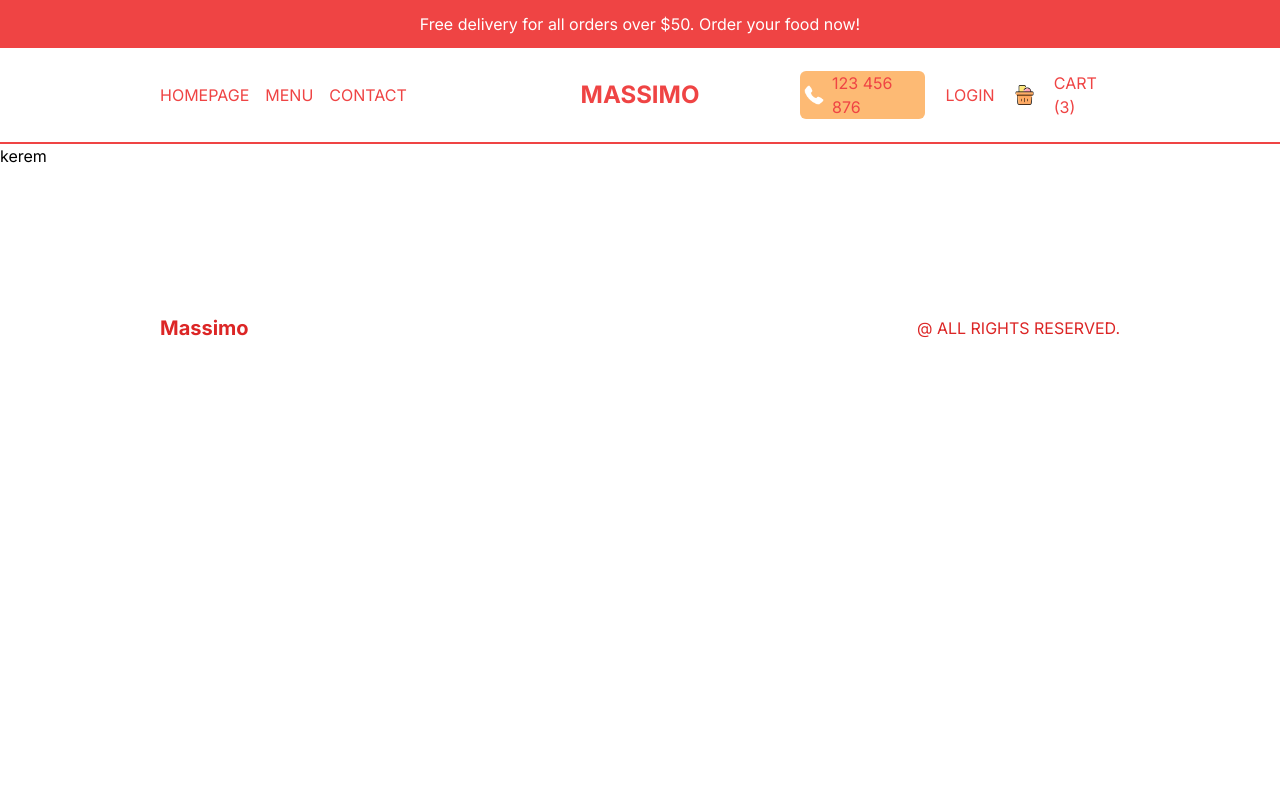
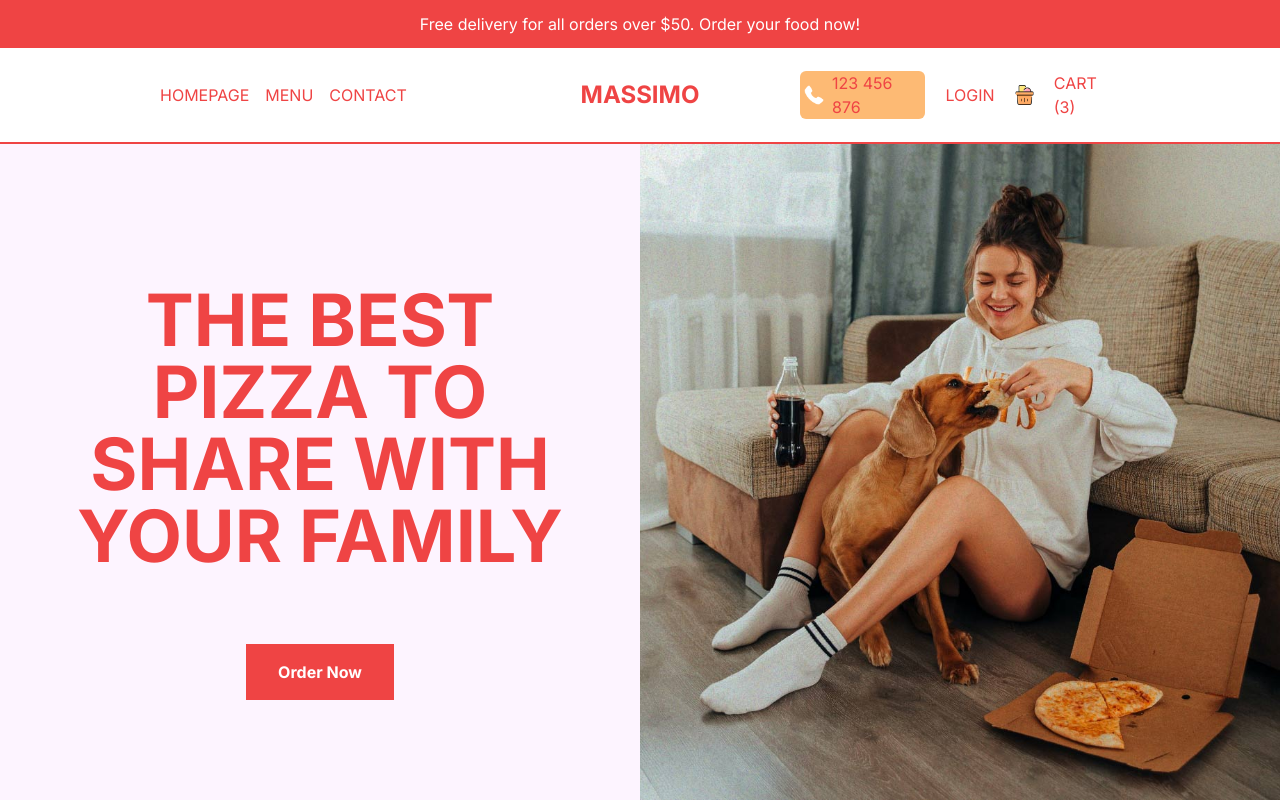
Before and after one commit to keremduman30/restaurant_app_nextjs, a Next.js app: page / in a window 1280 px wide. Shown: the top 802 px of the page. Built offline with nearby package versions, Linux system fonts and the light colour scheme.

Commit message:
home slider improved

```diff
--- a/src/app/page.tsx
+++ b/src/app/page.tsx
@@ -1,5 +1,14 @@
+import Featured from "@/component/Featured";
+import Offer from "@/component/Offer";
+import Slider from "@/component/Slider";
 import Image from "next/image";
 
 export default function Home() {
-  return <main className="">kerem</main>;
+  return (
+    <main className="">
+      <Slider />
+      <Featured />
+      <Offer />
+    </main>
+  );
 }
--- /dev/null
+++ b/src/component/Featured.tsx
@@ -0,0 +1,9 @@
+import React from 'react'
+
+const Featured = () => {
+  return (
+    <div>Featured</div>
+  )
+}
+
+export default Featured
--- /dev/null
+++ b/src/component/Offer.tsx
@@ -0,0 +1,7 @@
+import React from "react";
+
+const Offer = () => {
+  return <div>Offer</div>;
+};
+
+export default Offer;
--- /dev/null
+++ b/src/component/Slider.tsx
@@ -0,0 +1,59 @@
+"use client";
+import Image from "next/image";
+import React, { useEffect, useState } from "react";
+type SliderType = {
+  id: number;
+  title: string;
+  image: string;
+};
+const data: SliderType[] = [
+  {
+    id: 1,
+    title: "always fresh & always crispy & always hot",
+    image: "/slide1.png",
+  },
+  {
+    id: 2,
+    title: "we deliver your order wherever you are in NY",
+    image: "/slide2.png",
+  },
+  {
+    id: 3,
+    title: "the best pizza to share with your family",
+    image: "/slide3.jpg",
+  },
+];
+const Slider = () => {
+  const [currentSlice, setcurrentSlide] = useState<number>(0);
+  useEffect(() => {
+    const interval = setInterval(
+      () =>
+        setcurrentSlide((prev) => (prev === data.length - 1 ? 0 : prev + 1)),
+      2000
+    );
+    return () => clearInterval(interval);
+  }, []);
+
+  return (
+    <div className=" flex flex-col h-[calc(100vh-6rem)] md:h-[calc(100vh-9rem)] lg:flex-row bg-fuchsia-50 ">
+      {/* Text container */}
+      <div className="flex-1  flex items-center justify-center flex-col gap-8 font-bold text-red-500 ">
+        <h1 className="text-5xl text-center uppercase p-4 md:text-6xl md:p-10 xl:text-7xl">
+          {data[currentSlice].title}
+        </h1>
+        <button className="bg-red-500 text-white py-4 px-8">Order Now</button>
+      </div>
+      {/* image container */}
+      <div className="flex-1 w-full  relative ">
+        <Image
+          src={data[currentSlice].image}
+          alt=""
+          fill={true}
+          className="object-cover"
+        />
+      </div>
+    </div>
+  );
+};
+
+export default Slider;
```
